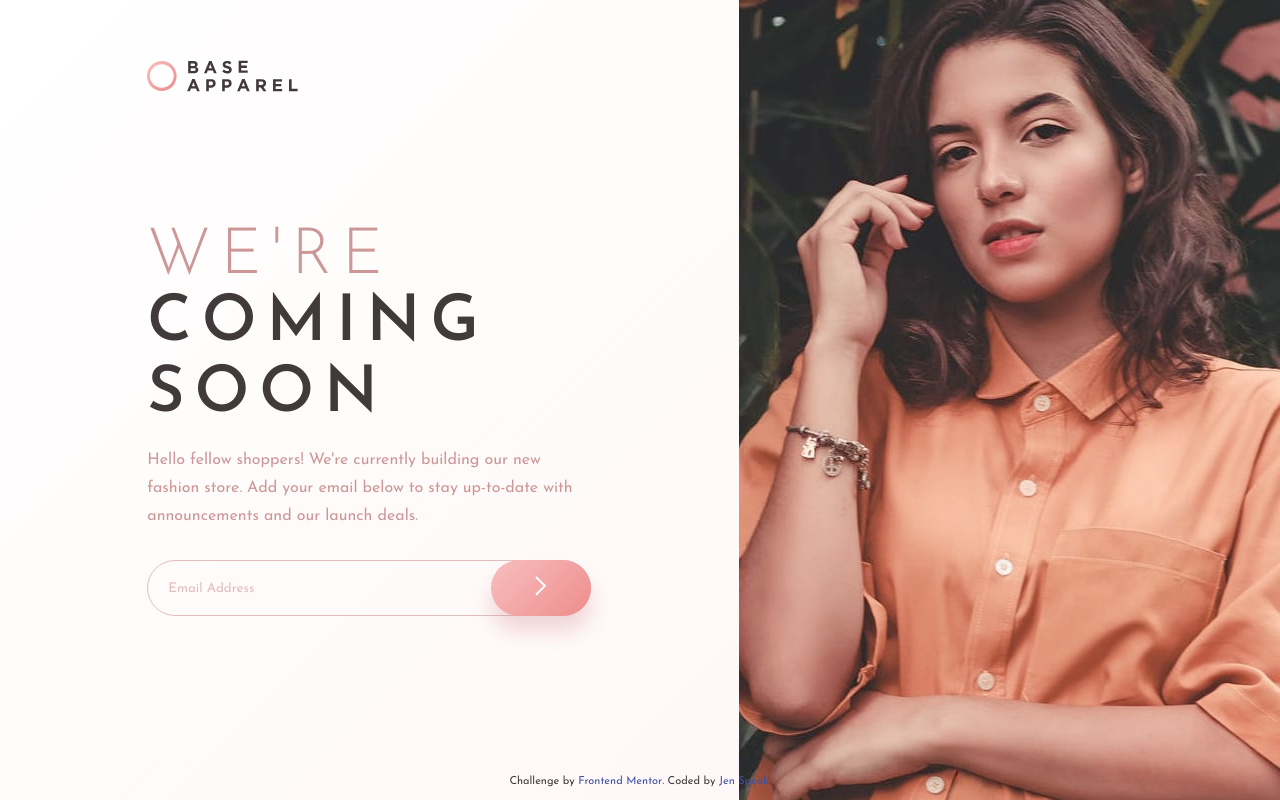
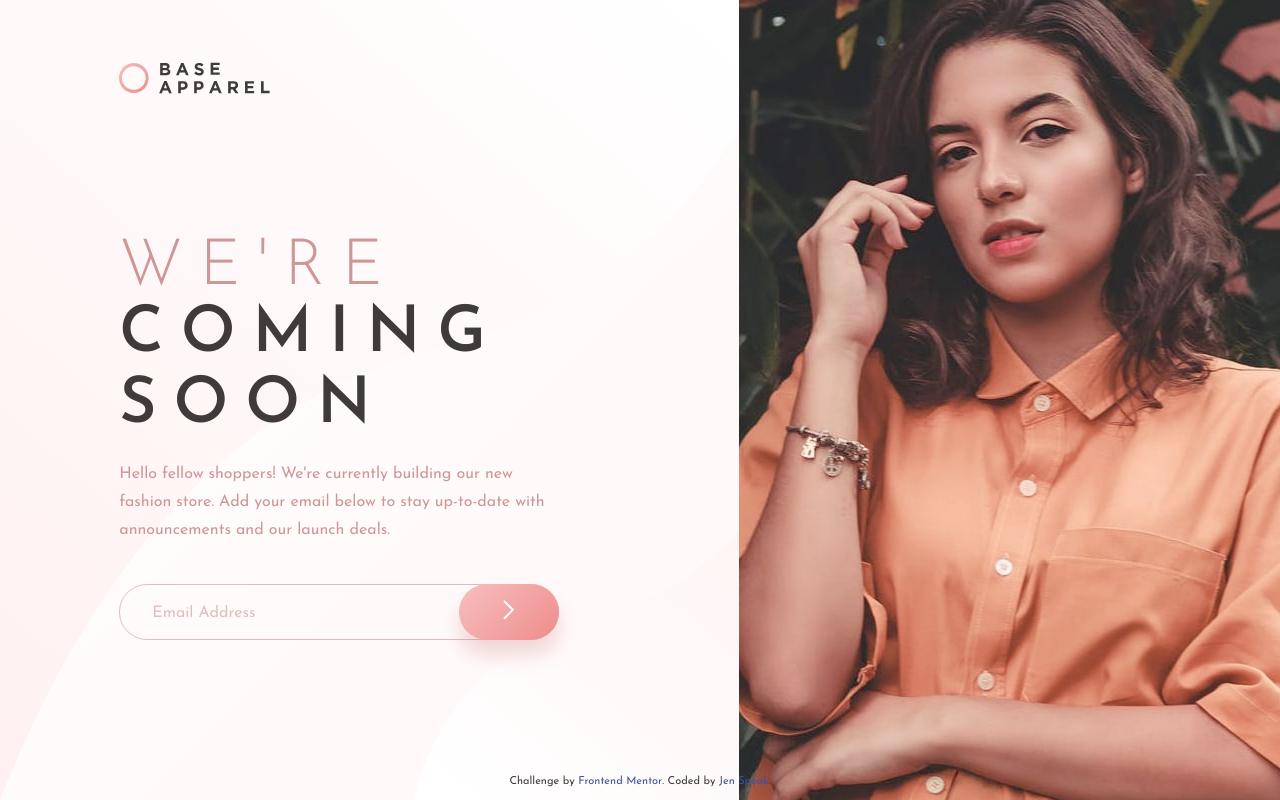
Before and after one commit to En-Jen/base-apparel-coming-soon, a website: page index.html in a window 1280 px wide. Drawn offline with Linux system fonts and the light colour scheme.

Commit message:
tweaked styles with PerfectPixel

```diff
--- a/index.html
+++ b/index.html
@@ -28,6 +28,7 @@
     <main class="container">
       <div class="hero"></div>
       <div class="text">
+        <div class="text__container">
           <h1 class="text__heading">We're <br><span class="text__heading--bold">coming <br>soon</span></h1>
           <p class="text__copy">Hello fellow shoppers! We're currently building our new fashion store.
             Add your email below to stay up-to-date with announcements and our launch deals.</p>
@@ -39,6 +40,7 @@
             <p class="form__error-text">Please provide a valid email</p>
           </form>
         </div>
+      </div>
     </main>
 
     <footer class="attribution">
--- a/sass/main.scss
+++ b/sass/main.scss
@@ -45,7 +45,7 @@ body {
 }
 
 .header {
-    padding: 2.7rem;
+    padding: 3rem;
 
     @media only screen and (min-width: 1200px) {
         position: absolute;
@@ -55,8 +55,8 @@ body {
 
     &__container {
         @media only screen and (min-width: 1200px) {
-            width: 444px;
-            margin: 6rem auto 0 auto;
+            width: 50rem;
+            margin: 6.2rem auto 0 auto;
         }
     }
 
@@ -88,10 +88,21 @@ body {
 }
 
 .text {
+    @media only screen and (min-width: 1200px) {
+        height: 100vh;
+        width: 57.7%;
+        background-image: url(../images/bg-pattern-desktop.svg);
+        background-repeat: no-repeat;
+        background-size: cover;
+    }
+
+
+    &__container {
         text-align: center;
         padding: 6rem 3.2rem;
         color: $color-desaturated-red;
-    max-width: 444px;
+        max-width: 50rem;
+        height: 100%;
         margin: 0 auto;
 
         @media only screen and (min-width: 768px) {
@@ -101,10 +112,11 @@ body {
         @media only screen and (min-width: 1200px) {
             text-align: left;
             padding: 0;
+            padding: 7.5rem 6rem 0 0;
             display: flex;
             flex-direction: column;
             justify-content: center;
-        margin-top: 4rem;
+        }
     }
 
     &__heading {
@@ -113,11 +125,15 @@ body {
         font-size: 4rem;
         line-height: 4.2rem;
         letter-spacing: 10px;
-        margin-bottom: 1.5rem;
+        margin-bottom: 1.8rem;
 
         @media only screen and (min-width: 768px) {
             font-size: 6.4rem;
             line-height: 6.4rem;
+        }
+
+        @media only screen and (min-width: 1200px) {
+            letter-spacing: 17px;
         }
     }
 
@@ -132,11 +148,15 @@ body {
 
     &__copy {
         line-height: 2.2rem;
-        margin-bottom: 3rem;
+        margin-bottom: 3.4rem;
 
         @media only screen and (min-width: 768px) {
             font-size: 1.6rem;
             line-height: 2.8rem;
+        }
+
+        @media only screen and (min-width: 768px) {
+            margin-bottom: 4rem;
         }
     }
 }
@@ -162,8 +182,13 @@ body {
         border-radius: 100px;
         outline: none;
         border: 1px solid hsla(0, 36%, 70%, 0.6);
-        padding: 2rem;
+        padding: 2.4rem;
         background-color: transparent;
+
+        @media only screen and (min-width: 768px) {
+            padding-left: 3.2rem;
+            font-size: 1.6rem;
+        }
     }
 
     &__input::placeholder {
```
Also changed, not shown: css/style.css. Lines whose indentation alone changed are shown as unchanged.
